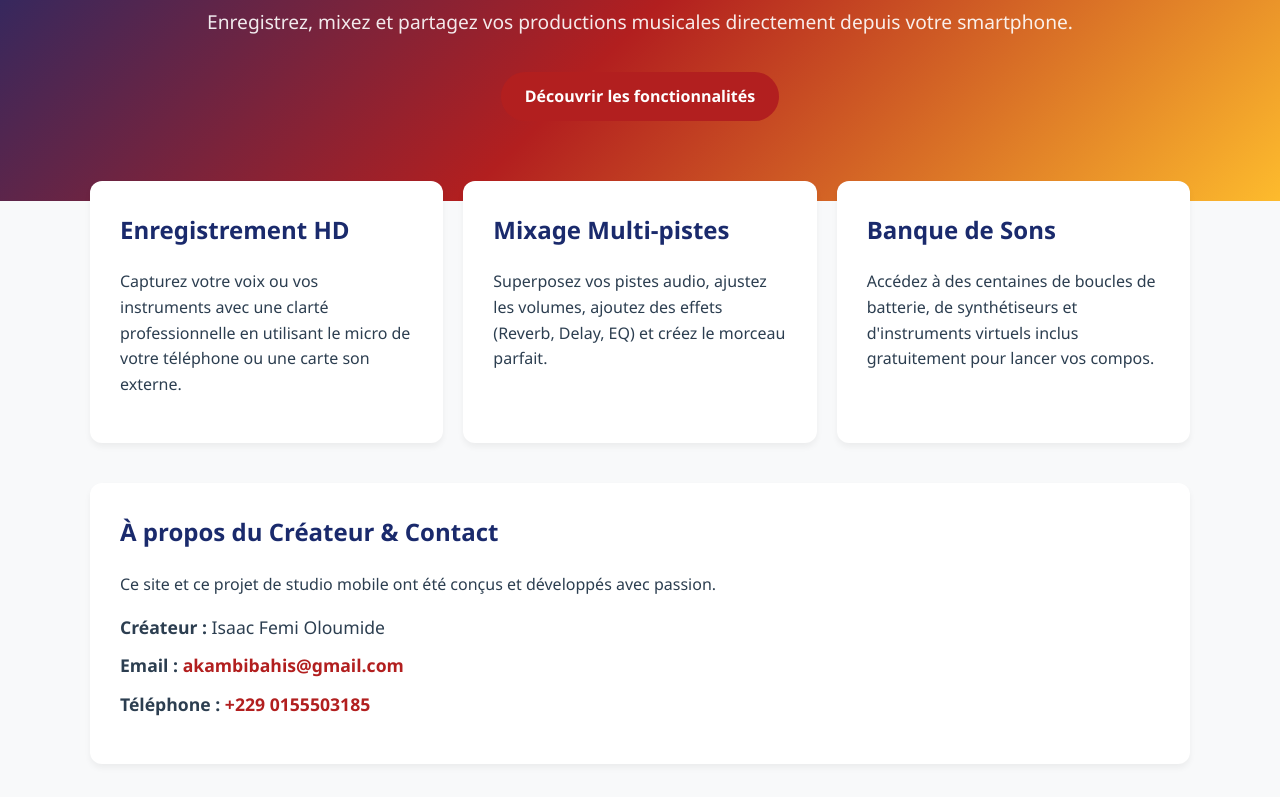
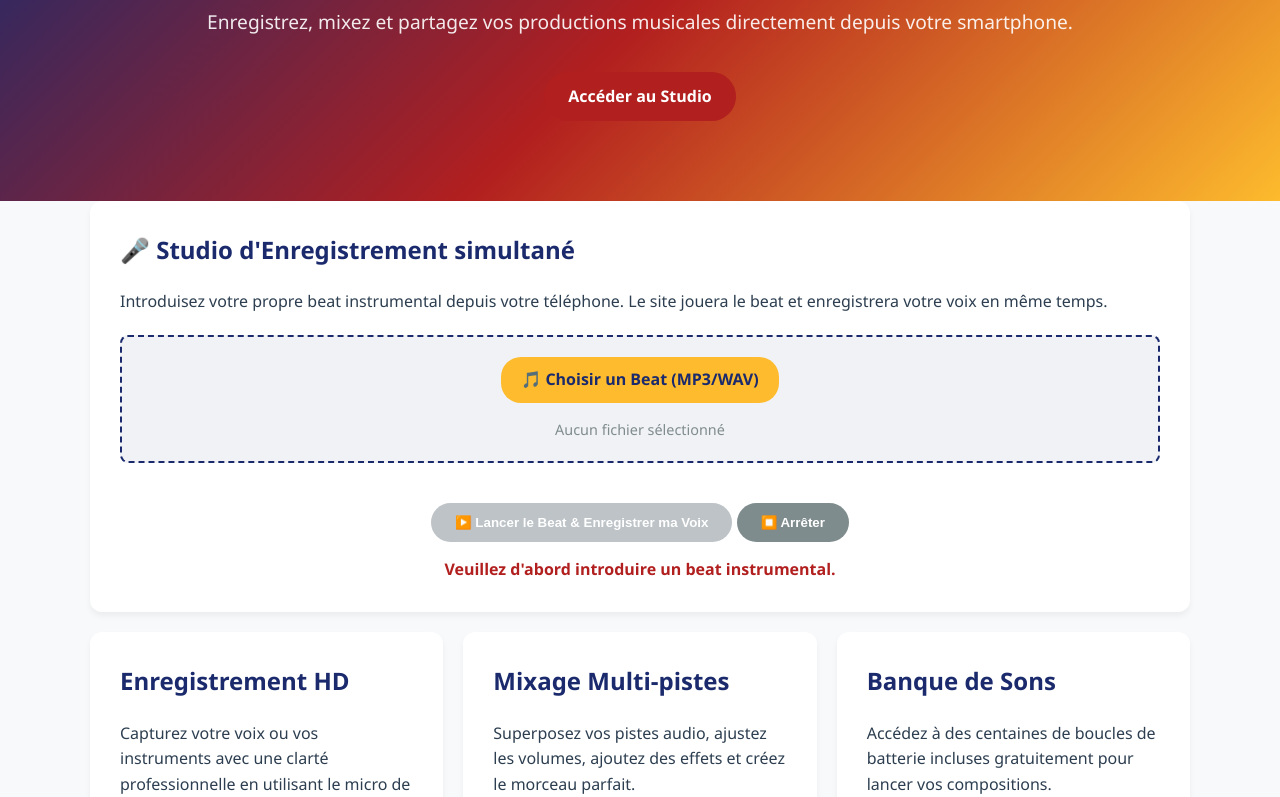
Before and after one commit to akambibahis-byte/studio-gospel, a plain HTML site: page index.html in a window 1280 px wide. Shown: the part 155-952 px from the top of the page. Drawn offline with Linux system fonts and the light colour scheme.

Commit message:
Add files via upload

```diff
--- a/index.html
+++ b/index.html
@@ -61,34 +61,47 @@
             font-weight: bold;
             margin-top: 15px;
             transition: background 0.3s;
+            border: none;
+            cursor: pointer;
         }
         .btn:hover {
             background: #1a2a6c;
         }
-        /* Styles de la section Contact et du Pied de page */
-        .contact-info {
-            list-style: none;
-            padding: 0;
+        .btn:disabled {
+            background: #bdc3c7;
+            cursor: not-allowed;
         }
-        .contact-info li {
-            margin: 10px 0;
-            font-size: 1.1rem;
+
+        /* Zone d'importation et Studio */
+        .studio-box {
+            background: #f1f2f6;
+            padding: 20px;
+            border-radius: 8px;
+            margin-top: 20px;
+            border: 2px dashed #1a2a6c;
+            text-align: center;
         }
-        .contact-info a {
+        .file-input {
+            display: none;
+        }
+        .file-label {
+            background: #fdbb2d;
+            color: #1a2a6c;
+            padding: 10px 20px;
+            border-radius: 20px;
+            cursor: pointer;
+            font-weight: bold;
+            display: inline-block;
+            margin-bottom: 15px;
+        }
+        audio {
+            width: 100%;
+            margin-top: 15px;
+        }
+        .status {
+            margin-top: 15px;
+            font-weight: bold;
             color: #b21f1f;
-            text-decoration: none;
-            font-weight: 600;
-        }
-        .contact-info a:hover {
-            text-decoration: underline;
-        }
-        footer {
-            text-align: center;
-            padding: 30px 20px;
-            background-color: #1a2a6c;
-            color: white;
-            margin-top: 40px;
-            font-size: 0.9rem;
         }
     </style>
 </head>
@@ -97,36 +110,66 @@
     <header>
         <h1>Mon Studio Mobile</h1>
         <p>Enregistrez, mixez et partagez vos productions musicales directement depuis votre smartphone.</p>
-        <a href="#features" class="btn">Découvrir les fonctionnalités</a>
+        <a href="#studio" class="btn">Accéder au Studio</a>
     </header>
 
-    <div class="container" id="features">
+    <div class="container">
+        <!-- Section Studio d'Enregistrement simultané -->
+        <div class="grid" id="studio" style="margin-top: 40px;">
+            <section style="grid-column: 1 / -1;">
+                <h2>🎤 Studio d'Enregistrement simultané</h2>
+                <p>Introduisez votre propre beat instrumental depuis votre téléphone. Le site jouera le beat et enregistrera votre voix en même temps.</p>
+
+                <div class="studio-box">
+                    <!-- Bouton d'introduction du beat -->
+                    <label for="beat-upload" class="file-label">🎵 Choisir un Beat (MP3/WAV)</label>
+                    <input type="file" id="beat-upload" class="file-input" accept="audio/*">
+                    <div id="file-name" style="font-size: 0.9rem; color: #7f8c8d;">Aucun fichier sélectionné</div>
+
+                    <!-- Lecteur masqué ou visible pour l'instrumentale -->
+                    <audio id="instrumental-player" controls style="display:none;"></audio>
+                </div>
+
+                <!-- Commandes de l'enregistrement -->
+                <div style="text-align: center; margin-top: 25px;">
+                    <button class="btn" id="start-btn" onclick="lancerStudio()" disabled>▶️ Lancer le Beat & Enregistrer ma Voix</button>
+                    <button class="btn" id="stop-btn" onclick="arreterStudio()" style="background:#7f8c8d;" disabled>⏹️ Arrêter</button>
+
+                    <div id="status-studio" class="status">Veuillez d'abord introduire un beat instrumental.</div>
+                </div>
+
+                <!-- Zone d'écoute du résultat final (Voix seule enregistrée) -->
+                <div id="result-box" style="display:none; margin-top: 30px; text-align: center;">
+                    <h3>🎧 Écouter votre enregistrement voix</h3>
+                    <audio id="voice-preview" controls></audio>
+                </div>
+            </section>
+        </div>
+
+        <!-- Section Présentation des fonctionnalités -->
         <div class="grid">
             <section>
                 <h2>Enregistrement HD</h2>
-                <p>Capturez votre voix ou vos instruments avec une clarté professionnelle en utilisant le micro de votre téléphone ou une carte son externe.</p>
+                <p>Capturez votre voix ou vos instruments avec une clarté professionnelle en utilisant le micro de votre téléphone.</p>
             </section>
-
             <section>
                 <h2>Mixage Multi-pistes</h2>
-                <p>Superposez vos pistes audio, ajustez les volumes, ajoutez des effets (Reverb, Delay, EQ) et créez le morceau parfait.</p>
+                <p>Superposez vos pistes audio, ajustez les volumes, ajoutez des effets et créez le morceau parfait.</p>
             </section>
-
             <section>
                 <h2>Banque de Sons</h2>
-                <p>Accédez à des centaines de boucles de batterie, de synthétiseurs et d'instruments virtuels inclus gratuitement pour lancer vos compos.</p>
+                <p>Accédez à des centaines de boucles de batterie incluses gratuitement pour lancer vos compositions.</p>
             </section>
         </div>
 
-        <!-- Section Créateur & Contact ajoutée ici -->
+        <!-- Section Créateur & Contact -->
         <div class="grid" style="margin-top: 40px;">
             <section style="grid-column: 1 / -1;">
                 <h2>À propos du Créateur & Contact</h2>
-                <p>Ce site et ce projet de studio mobile ont été conçus et développés avec passion.</p>
-                <ul class="contact-info">
+                <ul style="list-style: none; padding: 0;">
                     <li><strong>Créateur :</strong> Isaac Femi Oloumide</li>
-                    <li><strong>Email :</strong> <a href="mailto:akambibahis@gmail.com">akambibahis@gmail.com</a></li>
-                    <li><strong>Téléphone :</strong> <a href="tel:+2290155503185">+229 0155503185</a></li>
+                    <li><strong>Email :</strong> <a href="mailto:akambibahis@gmail.com" style="color:#b21f1f;">akambibahis@gmail.com</a></li>
+                    <li><strong>Téléphone :</strong> <a href="tel:+2290155503185" style="color:#b21f1f;">+229 0155503185</a></li>
                 </ul>
             </section>
         </div>
@@ -136,6 +179,72 @@
         <p>&copy; 2026 Mon Studio Mobile. Conçu par Isaac Femi Oloumide. Tous droits réservés.</p>
     </footer>
 
-</body>
-</html>
->
+    <!-- Logique JavaScript pour gérer l'audio simultané -->
+    <script>
+        const beatUpload = document.getElementById('beat-upload');
+        const fileName = document.getElementById('file-name');
+        const instPlayer = document.getElementById('instrumental-player');
+        const startBtn = document.getElementById('start-btn');
+        const stopBtn = document.getElementById('stop-btn');
+        const statusStudio = document.getElementById('status-studio');
+        const voicePreview = document.getElementById('voice-preview');
+        const resultBox = document.getElementById('result-box');
+
+        let mediaRecorder;
+        let audioChunks = [];
+
+        // Événement quand l'utilisateur choisit un fichier Beat
+        beatUpload.addEventListener('change', function(e) {
+            const file = e.target.files[0];
+            if (file) {
+                fileName.innerText = "Beat chargé : " + file.name;
+                const fileURL = URL.createObjectURL(file);
+                instPlayer.src = fileURL;
+                instPlayer.style.display = "block"; // Affiche le lecteur pour pouvoir gérer le volume du beat
+                startBtn.disabled = false;
+                statusStudio.style.color = "green";
+                statusStudio.innerText = "Prêt ! Cliquez sur le bouton pour chanter sur votre beat.";
+            }
+        });
+
+        // Fonction pour lancer le beat et le micro en même temps
+        function lancerStudio() {
+            statusStudio.style.color = "#1a2a6c";
+            statusStudio.innerText = "Configuration du micro...";
+            audioChunks = [];
+
+            if (navigator.mediaDevices && navigator.mediaDevices.getUserMedia) {
+                navigator.mediaDevices.getUserMedia({ audio: true })
+                .then(function(stream) {
+                    // Initialise l'enregistreur de voix
+                    mediaRecorder = new MediaRecorder(stream);
+
+                    mediaRecorder.ondataavailable = function(e) {
+                        audioChunks.push(e.data);
+                    };
+
+                    mediaRecorder.onstop = function() {
+                        const audioBlob = new Blob(audioChunks, { type: 'audio/mp3' });
+                        const audioUrl = URL.createObjectURL(audioBlob);
+                        voicePreview.src = audioUrl;
+                        resultBox.style.display = "block";
+                    };
+
+                    // DÉMARRAGE SIMULTANÉ
+                    mediaRecorder.start();
+                    instPlayer.currentTime = 0; // Remet le beat au début
+                    instPlayer.play();
+
+                    // Gestion des boutons
+                    startBtn.disabled = true;
+                    stopBtn.disabled = false;
+                    statusStudio.style.color = "red";
+                    statusStudio.innerText = "🔴 ENREGISTREMENT EN COURS : Le beat joue, chantez maintenant !";
+                })
+                .catch(function(err) {
+                    statusStudio.style.color = "#b21f1f";
+                    statusStudio.innerText = "Erreur micro : " + err.message;
+                });
+            } else {
+                statusStudio.innerText = "Votre téléphone ne permet pas l'enregistrement audio direct via navigateur.";
+            }
```
